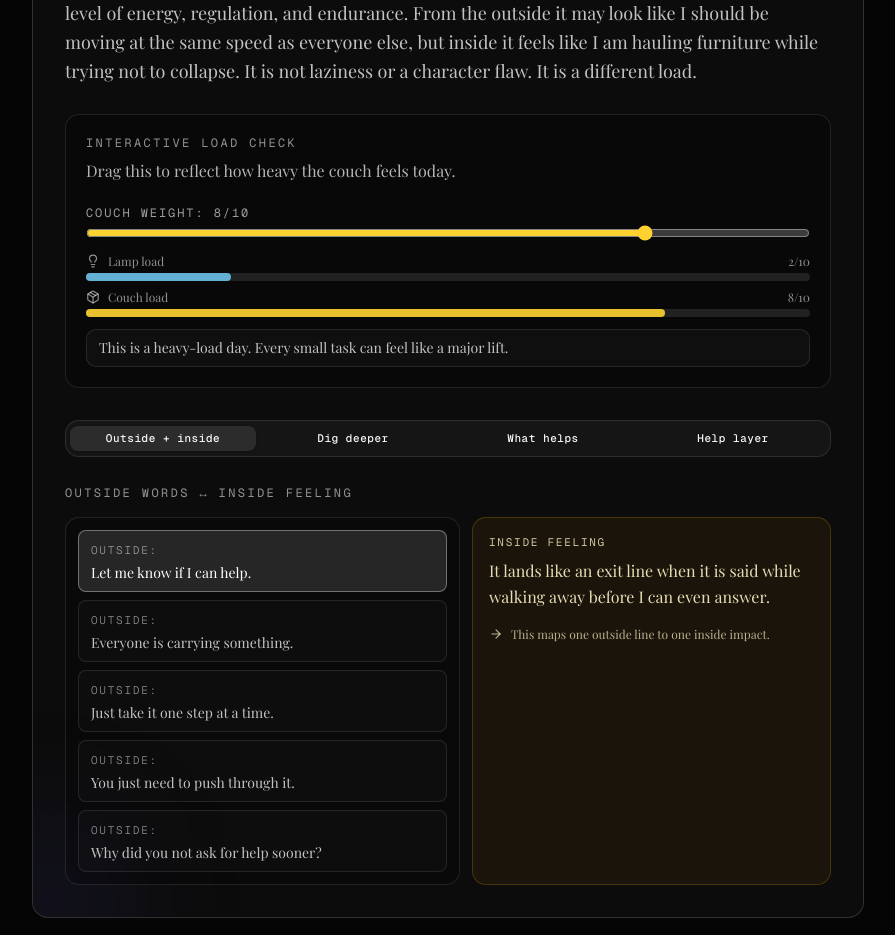
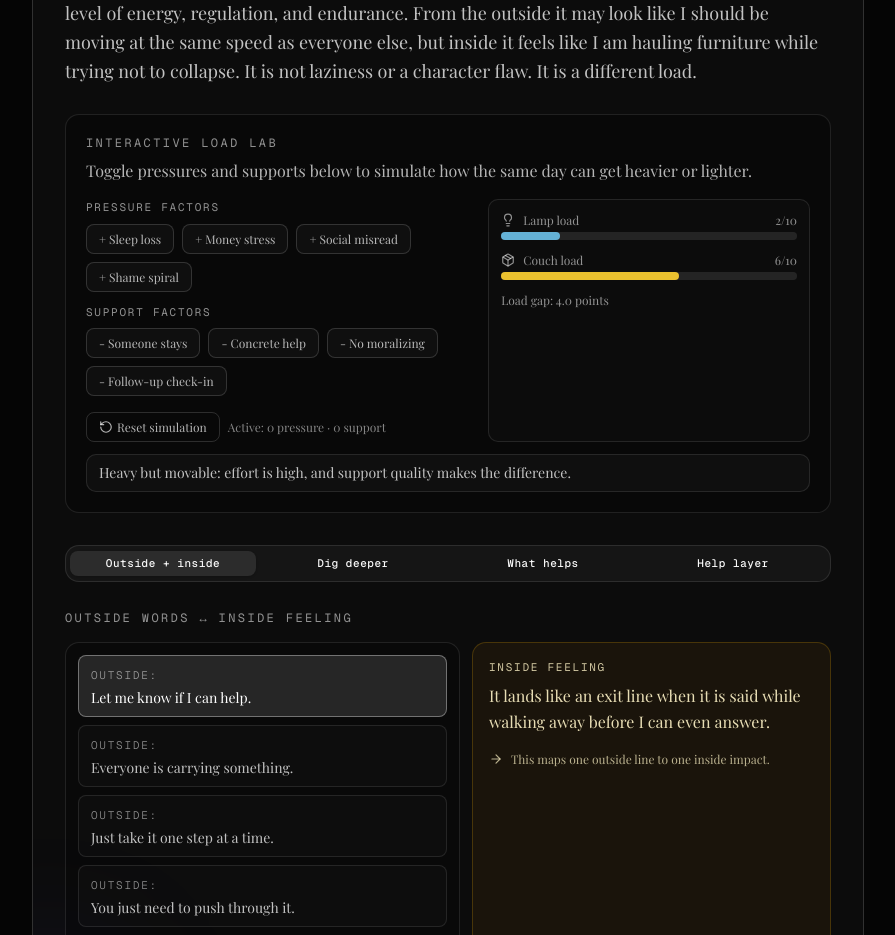
Before and after one commit to garytayl/maniafueled, a Next.js app in the folder maniafueled/: page /analogies in a window 1280 px wide. Shown: the part 920-1855 px from the top of the page, without its empty margins (192-1087 px from the left). Built offline with nearby package versions, Linux system fonts and the light colour scheme; a web font is replaced by a local one.

Commit message:
Revamp load interaction and unify outside-inside flow
Co-authored-by: garytayl <garytayl@users.noreply.github.com>

```diff
--- a/maniafueled/components/analogies-content.tsx
+++ b/maniafueled/components/analogies-content.tsx
@@ -3,17 +3,43 @@
 import Link from "next/link"
 import { useMemo, useState } from "react"
 import { motion } from "framer-motion"
-import { ArrowRight, HandHelping, Lightbulb, Package } from "lucide-react"
+import { ArrowRight, HandHelping, Lightbulb, Package, RotateCcw } from "lucide-react"
 import { analogies, type AnalogyEntry, type HelpContrast, type OutsideInsidePair } from "@/lib/content"
 import { CrossLinks } from "@/components/cross-links"
 import { Tabs, TabsContent, TabsList, TabsTrigger } from "@/components/ui/tabs"
 import { Accordion, AccordionContent, AccordionItem, AccordionTrigger } from "@/components/ui/accordion"
 
-function compareLoadMessage(score: number): string {
-  if (score <= 3) return "This is a lighter-load day. Still effort, but more room to breathe."
-  if (score <= 6) return "This is a medium-load day. Movement is possible, but it costs concentration."
-  if (score <= 8) return "This is a heavy-load day. Every small task can feel like a major lift."
-  return "This is overload. Even basic actions can feel like carrying furniture uphill."
+type LoadFactor = {
+  id: string
+  label: string
+  delta: number
+  kind: "pressure" | "support"
+  note: string
+}
+
+const LOAD_FACTORS: LoadFactor[] = [
+  { id: "sleep-loss", label: "Sleep loss", delta: 2, kind: "pressure", note: "Less sleep increases load quickly." },
+  { id: "money-stress", label: "Money stress", delta: 1.5, kind: "pressure", note: "Scarcity pressure adds constant strain." },
+  { id: "social-misread", label: "Social misread", delta: 1.2, kind: "pressure", note: "Being misunderstood adds emotional weight." },
+  { id: "shame-spiral", label: "Shame spiral", delta: 1.8, kind: "pressure", note: "Shame amplifies effort cost." },
+  { id: "someone-stays", label: "Someone stays", delta: -1.6, kind: "support", note: "Presence helps carry part of the load." },
+  { id: "concrete-help", label: "Concrete help", delta: -1.8, kind: "support", note: "Specific action lowers immediate pressure." },
+  { id: "nonjudgment", label: "No moralizing", delta: -1.2, kind: "support", note: "Reduced shame restores breathing room." },
+  { id: "follow-up", label: "Follow-up check-in", delta: -1, kind: "support", note: "Consistent support prevents collapse." },
+]
+
+function clamp(value: number, min: number, max: number): number {
+  return Math.min(Math.max(value, min), max)
+}
+
+function describeLoadState(couchLoad: number, lampLoad: number, supportCount: number): string {
+  const gap = couchLoad - lampLoad
+
+  if (couchLoad >= 9) return "Overload: this is the couch-on-stairs feeling where even basic tasks can buckle."
+  if (supportCount >= 2 && gap <= 3) return "Shared-carry zone: support is actually reducing the load in real time."
+  if (gap >= 5) return "Big load gap: this is where 'just push through' usually lands as invalidating."
+  if (couchLoad <= 4) return "Stabilizing: still carrying weight, but with more margin and control."
+  return "Heavy but movable: effort is high, and support quality makes the difference."
 }
 
 function BulletDeck({
@@ -73,7 +99,7 @@ function HelpLayerDeck({ items }: { items: HelpContrast[] }) {
             onClick={() => setActiveIndex(idx)}
             className={`rounded-md border px-3 py-1.5 text-left text-xs transition-colors ${
               idx === activeIndex
-                ? "border-white/40 bg-white/12 text-white"
+                ? "border-white/40 bg-white/[0.12] text-white"
                 : "border-white/15 bg-white/[0.03] text-white/70 hover:bg-white/[0.07]"
             }`}
           >
@@ -116,7 +142,7 @@ function OutsideInsideDeck({ pairs }: { pairs: OutsideInsidePair[] }) {
               onClick={() => setActiveIndex(idx)}
               className={`w-full rounded-md border px-3 py-2 text-left text-sm font-light transition-colors ${
                 idx === activeIndex
-                  ? "border-white/35 bg-white/12 text-white"
+                  ? "border-white/35 bg-white/[0.12] text-white"
                   : "border-white/10 bg-white/[0.02] text-white/75 hover:bg-white/[0.07]"
               }`}
             >
@@ -145,9 +171,29 @@ function OutsideInsideDeck({ pairs }: { pairs: OutsideInsidePair[] }) {
 }
 
 function AnalogyCard({ analogy, index }: { analogy: AnalogyEntry; index: number }) {
-  const [loadScore, setLoadScore] = useState(8)
-  const lampScore = 2
-  const message = useMemo(() => compareLoadMessage(loadScore), [loadScore])
+  const [activeLoadFactors, setActiveLoadFactors] = useState<string[]>([])
+  const lampLoad = 2
+  const couchBaseLoad = 6
+  const activeFactors = useMemo(
+    () => LOAD_FACTORS.filter((factor) => activeLoadFactors.includes(factor.id)),
+    [activeLoadFactors],
+  )
+  const couchLoad = useMemo(() => {
+    const delta = activeFactors.reduce((sum, factor) => sum + factor.delta, 0)
+    return clamp(Number((couchBaseLoad + delta).toFixed(1)), 1, 10)
+  }, [activeFactors])
+  const supportCount = useMemo(
+    () => activeFactors.filter((factor) => factor.kind === "support").length,
+    [activeFactors],
+  )
+  const pressureCount = useMemo(
+    () => activeFactors.filter((factor) => factor.kind === "pressure").length,
+    [activeFactors],
+  )
+  const loadMessage = useMemo(
+    () => describeLoadState(couchLoad, lampLoad, supportCount),
+    [couchLoad, lampLoad, supportCount],
+  )
   const outsideInsidePairs = useMemo(() => {
     if (analogy.outsideInsidePairs && analogy.outsideInsidePairs.length > 0) return analogy.outsideInsidePairs
     if (!analogy.peopleMightSay || !analogy.howItFeels) return []
@@ -159,6 +205,11 @@ function AnalogyCard({ analogy, index }: { analogy: AnalogyEntry; index: number
       }))
       .filter((pair): pair is OutsideInsidePair => pair.inside.length > 0)
   }, [analogy])
+  const toggleLoadFactor = (factorId: string) => {
+    setActiveLoadFactors((current) =>
+      current.includes(factorId) ? current.filter((id) => id !== factorId) : [...current, factorId],
+    )
+  }
 
   return (
     <motion.section
@@ -181,34 +232,87 @@ function AnalogyCard({ analogy, index }: { analogy: AnalogyEntry; index: number
       </p>
 
       <div className="relative mt-7 rounded-xl border border-white/10 bg-black/30 p-4 sm:p-5">
-        <p className="font-mono text-xs tracking-[0.2em] text-white/55">INTERACTIVE LOAD CHECK</p>
+        <p className="font-mono text-xs tracking-[0.2em] text-white/55">INTERACTIVE LOAD LAB</p>
         <p className="mt-2 text-sm font-light text-white/70 sm:text-base">
-          Drag this to reflect how heavy the couch feels today.
+          Toggle pressures and supports below to simulate how the same day can get heavier or lighter.
         </p>
-        <div className="mt-4 space-y-3">
-          <label htmlFor={`load-score-${index}`} className="font-mono text-xs tracking-[0.16em] text-white/60">
-            COUCH WEIGHT: {loadScore}/10
-          </label>
-          <input
-            id={`load-score-${index}`}
-            type="range"
-            min={1}
-            max={10}
-            value={loadScore}
-            onChange={(e) => setLoadScore(Number(e.target.value))}
-            className="w-full accent-amber-300"
-          />
-          <div className="space-y-2">
+        <div className="mt-4 grid gap-4 lg:grid-cols-[1.2fr_1fr]">
+          <div className="space-y-3">
+            <div>
+              <p className="mb-2 font-mono text-[11px] tracking-[0.16em] text-white/55">PRESSURE FACTORS</p>
+              <div className="flex flex-wrap gap-2">
+                {LOAD_FACTORS.filter((factor) => factor.kind === "pressure").map((factor) => {
+                  const isActive = activeLoadFactors.includes(factor.id)
+                  return (
+                    <button
+                      key={factor.id}
+                      type="button"
+                      onClick={() => toggleLoadFactor(factor.id)}
+                      className={`rounded-md border px-3 py-1.5 text-xs transition-colors ${
+                        isActive
+                          ? "border-red-400/40 bg-red-500/20 text-red-100"
+                          : "border-white/15 bg-white/[0.03] text-white/70 hover:bg-white/[0.08]"
+                      }`}
+                      title={factor.note}
+                    >
+                      + {factor.label}
+                    </button>
+                  )
+                })}
+              </div>
+            </div>
+            <div>
+              <p className="mb-2 font-mono text-[11px] tracking-[0.16em] text-white/55">SUPPORT FACTORS</p>
+              <div className="flex flex-wrap gap-2">
+                {LOAD_FACTORS.filter((factor) => factor.kind === "support").map((factor) => {
+                  const isActive = activeLoadFactors.includes(factor.id)
+                  return (
+                    <button
+                      key={factor.id}
+                      type="button"
+                      onClick={() => toggleLoadFactor(factor.id)}
+                      className={`rounded-md border px-3 py-1.5 text-xs transition-colors ${
+                        isActive
+                          ? "border-emerald-400/40 bg-emerald-500/20 text-emerald-100"
+                          : "border-white/15 bg-white/[0.03] text-white/70 hover:bg-white/[0.08]"
+                      }`}
+                      title={factor.note}
+                    >
+                      - {factor.label}
+                    </button>
+                  )
+                })}
+              </div>
+            </div>
+            <div className="flex flex-wrap items-center gap-2 pt-1">
+              <button
+                type="button"
+                onClick={() => setActiveLoadFactors([])}
+                className="inline-flex items-center gap-1 rounded-md border border-white/15 px-3 py-1.5 text-xs text-white/70 transition-colors hover:bg-white/[0.08] hover:text-white"
+              >
+                <RotateCcw className="h-3.5 w-3.5" />
+                Reset simulation
+              </button>
+              <span className="text-xs text-white/50">
+                Active: {pressureCount} pressure · {supportCount} support
+              </span>
+            </div>
+          </div>
+          <div className="space-y-3 rounded-lg border border-white/10 bg-white/[0.02] p-3">
             <div>
               <div className="mb-1 flex items-center justify-between text-xs text-white/55">
                 <span className="inline-flex items-center gap-2">
                   <Lightbulb className="h-3.5 w-3.5" />
                   Lamp load
                 </span>
-                <span>{lampScore}/10</span>
+                <span>{lampLoad}/10</span>
               </div>
               <div className="h-2 rounded-full bg-white/10">
-                <div className="h-full rounded-full bg-sky-300/80" style={{ width: `${lampScore * 10}%` }} />
+                <motion.div
+                  className="h-full rounded-full bg-sky-300/80"
+                  animate={{ width: `${lampLoad * 10}%` }}
+                  transition={{ duration: 0.3 }}
+                />
               </div>
             </div>
             <div>
@@ -217,17 +321,22 @@ function AnalogyCard({ analogy, index }: { analogy: AnalogyEntry; index: number
                   <Package className="h-3.5 w-3.5" />
                   Couch load
                 </span>
-                <span>{loadScore}/10</span>
+                <span>{couchLoad}/10</span>
               </div>
               <div className="h-2 rounded-full bg-white/10">
-                <div className="h-full rounded-full bg-amber-300/90" style={{ width: `${loadScore * 10}%` }} />
+                <motion.div
+                  className="h-full rounded-full bg-amber-300/90"
+                  animate={{ width: `${couchLoad * 10}%` }}
+                  transition={{ duration: 0.3 }}
+                />
               </div>
             </div>
+            <p className="text-xs text-white/55">Load gap: {(couchLoad - lampLoad).toFixed(1)} points</p>
           </div>
-          <p className="rounded-lg border border-white/10 bg-white/[0.03] px-3 py-2 text-sm font-light text-white/75">
-            {message}
-          </p>
         </div>
+        <p className="mt-3 rounded-lg border border-white/10 bg-white/[0.03] px-3 py-2 text-sm font-light text-white/75">
+          {loadMessage}
+        </p>
       </div>
 
       <Tabs defaultValue="paired" className="relative mt-8">
```
